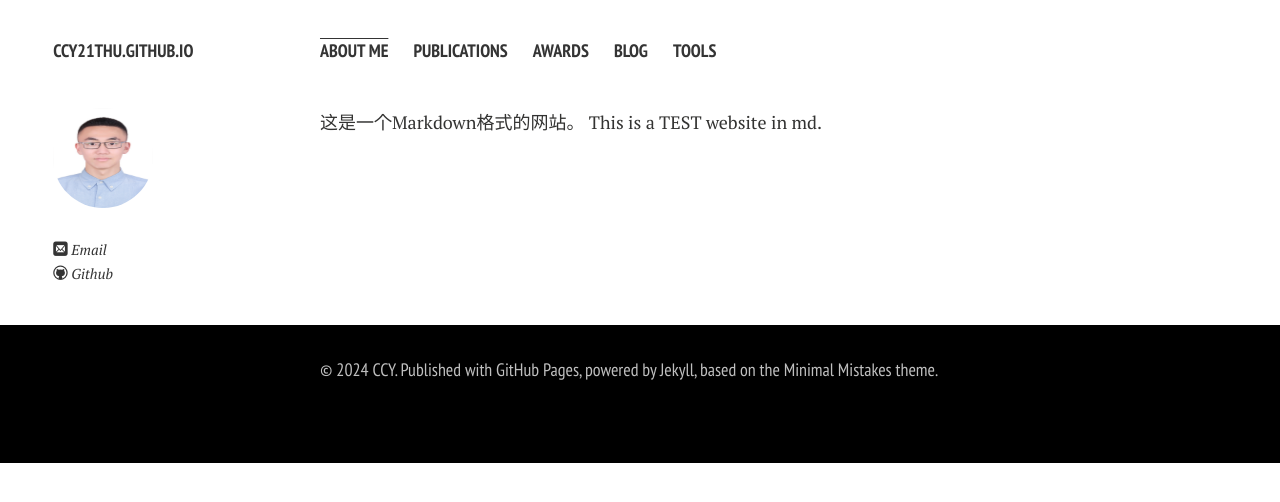
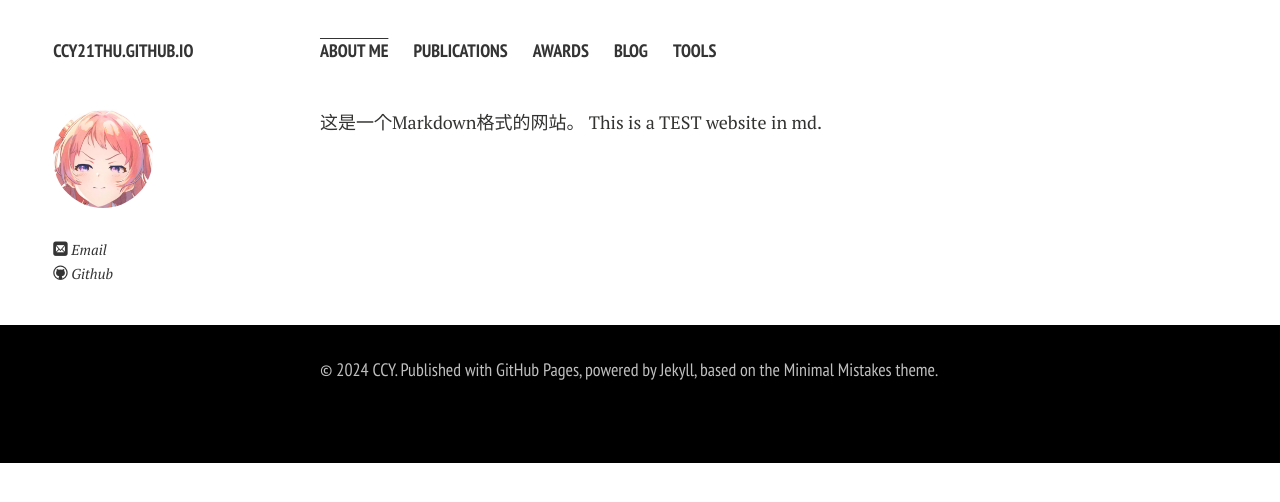
Before and after one commit to ccy23thu/ccy21thu.github.io, a Jekyll site: the page built from README.md, in a window 1280 px wide. Shown: the top 502 px of the page. Built offline with Jekyll 4.4.1, drawn with Linux system fonts in a browser that asks for light colours; nearby versions of some CDN libraries; comment, search, counter and statistics services are not loaded; a style sheet for code colours, icons or effects is not loaded.

Commit message:
Update _config.yml

```diff
--- a/_config.yml
+++ b/_config.yml
@@ -1,6 +1,6 @@
 owner:
   name: CCY
-  avatar: ccy21.jpg
+  avatar: Saki.png
   email: cuicy21@mails.tsinghua.edu.cn
   github: ccy23thu
 
```
